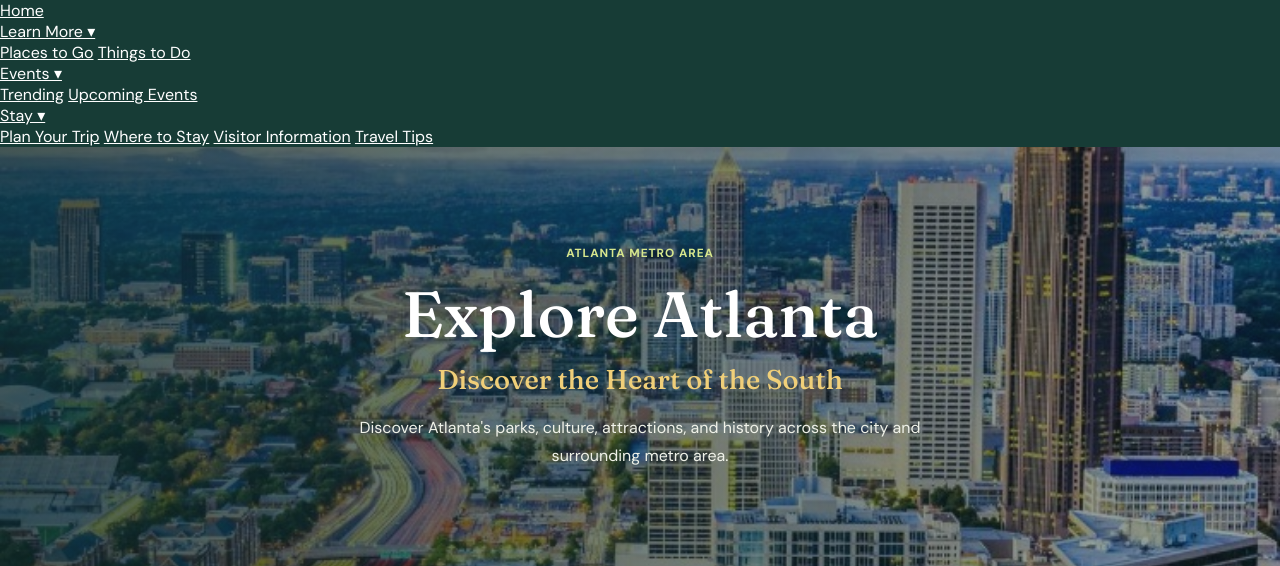
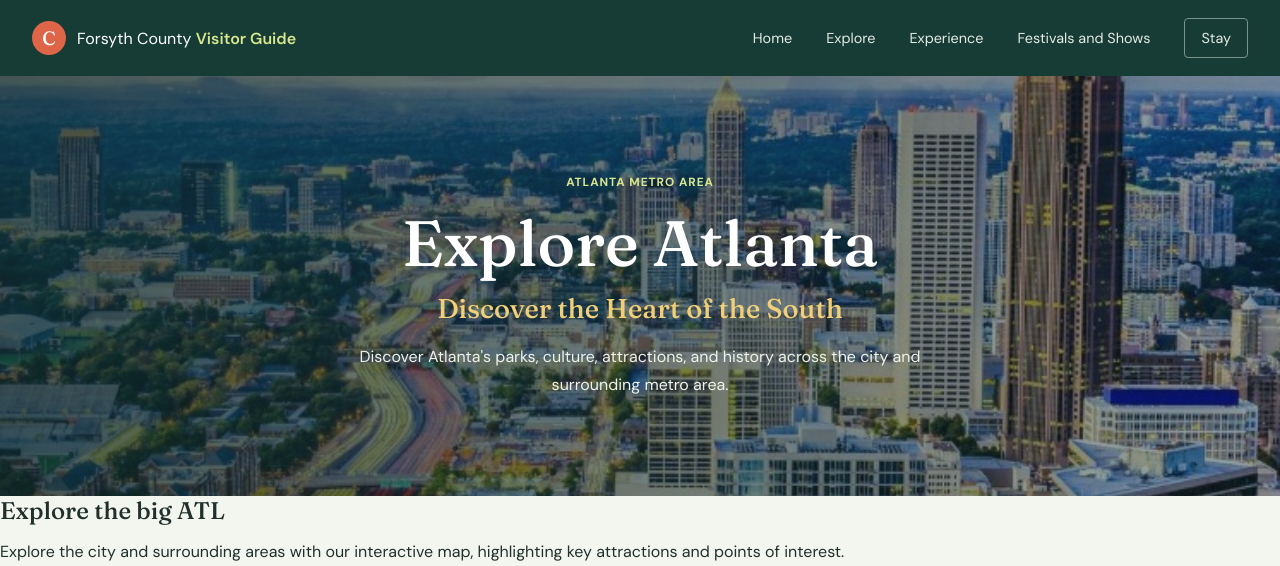
Before and after one commit to vivaanr-creator/fbla-2026-webapp, a Flask app: page /explore in a window 1280 px wide. Shown: the top 566 px of the page. Run offline with Flask 3, Linux system fonts and the light colour scheme.

Commit message:
Update base.html

```diff
--- a/templates/base.html
+++ b/templates/base.html
@@ -14,79 +14,26 @@
 </head>
 <body>
   <header class="site-header">
-    <nav>
-  <a href="#home">Home</a>
+    <nav class="navigation" aria-label="Main navigation">
+      <a class="brand" href="{{ url_for('home') }}" aria-label="Forsyth County visitor guide home">
+        <span class="brand-mark" aria-hidden="true">C</span>
+        <span>Forsyth County <strong>Visitor Guide</strong></span>
+      </a>
 
-  <div class="dropdown">
-    <a href="#learn-more">Learn More ▾</a>
-    <div class="dropdown-content">
-      <a href="#places-to-go">Places to Go</a>
-      <a href="#things-to-do">Things to Do</a>
-    </div>
-  </div>
+      <button class="menu-toggle" type="button" aria-expanded="false" aria-controls="site-menu" aria-label="Open navigation menu">
+        <span></span>
+        <span></span>
+        <span></span>
+      </button>
 
-  <div class="dropdown">
-    <a href="#events">Events ▾</a>
-    <div class="dropdown-content">
-      <a href="#trending">Trending</a>
-      <a href="#upcoming-events">Upcoming Events</a>
-    </div>
-  </div>
-
-  <div class="dropdown">
-    <a href="#stay">Stay ▾</a>
-    <div class="dropdown-content">
-      <a href="#plan-your-trip">Plan Your Trip</a>
-      <a href="#where-to-stay">Where to Stay</a>
-      <a href="#visitor-information">Visitor Information</a>
-      <a href="#travel-tips">Travel Tips</a>
-    </div>
-  </div>
-</nav>
-<script>
-  nav {
-    display: flex;
-    align-items: center;
-    gap: 24px;
-    background-color: #001470;
-    font-family: Arial, Helvetica, sans-serif;
-  }
-
-  nav a {
-    display: block;
-    padding: 12px 16px;
-    text-decoration: none;
-    color: white;
-  }
-
-  .dropdown {
-    position: relative;
-  }
-
-  .dropdown-content {
-    display: none;
-    position: absolute;
-    top: 100%;
-    left: 0;
-    min-width: 200px;
-    background: #001470;
-    box-shadow: 0 4px 8px rgba(0, 0, 0, 0.15);
-    z-index: 100;
-  }
-
-  .dropdown-content a {
-    white-space: nowrap;
-  }
-
-  .dropdown-content a:hover {
-    background: #102580;
-  }
-
-  .dropdown:hover .dropdown-content,
-  .dropdown:focus-within .dropdown-content {
-    display: block;
-  }
-</script>
+      <div class="menu" id="site-menu">
+        <a href="{{ url_for('home') }}" {% if active_page == 'home' %}aria-current="page"{% endif %}>Home</a>
+        <a href="{{ url_for('explore') }}" {% if active_page == 'explore' %}aria-current="page"{% endif %}>Explore</a>
+        <a href="{{ url_for('experience') }}" {% if active_page == 'experience' %}aria-current="page"{% endif %}>Experience</a>
+        <a href="{{ url_for('festivals') }}" {% if active_page == 'festivals' %}aria-current="page"{% endif %}>Festivals and Shows</a>
+        <a href="{{ url_for('stay') }}" {% if active_page == 'stay' %}aria-current="page"{% endif %}>Stay</a>
+      </div>
+    </nav>
   </header>
 
   <main>
```
